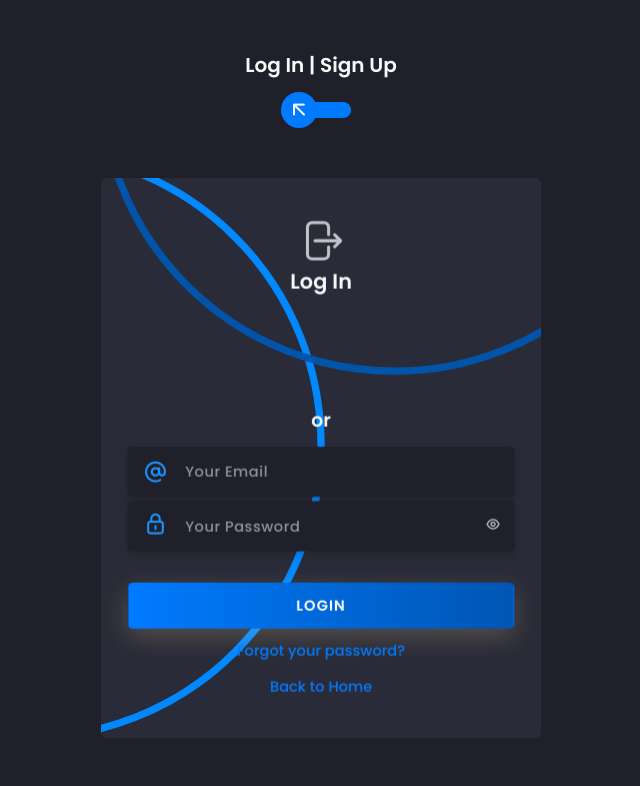
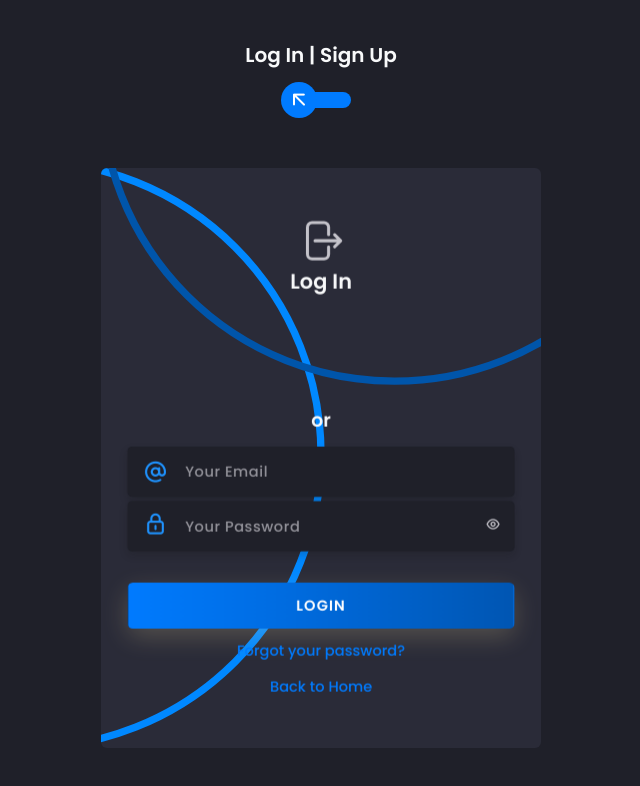
Before and after one commit to deiu25/MERN-auth-frontend, a React (Create React App) app: page /auth in a window 1280 px wide. Shown: the top 786 px of the page, without its empty margins (319-959 px from the left). Built offline with nearby package versions, Linux system fonts and the light colour scheme; no server answers.

Commit message:
commit 5

```diff
--- a/src/pages/auth/AuthStyle.css
+++ b/src/pages/auth/AuthStyle.css
@@ -171,7 +171,7 @@ h6 span {
   position: relative;
   width: 440px;
   max-width: 100%;
-  height: 560px;
+  height: 580px;
   -webkit-transform-style: preserve-3d;
   transform-style: preserve-3d;
   perspective: 800px;
```
